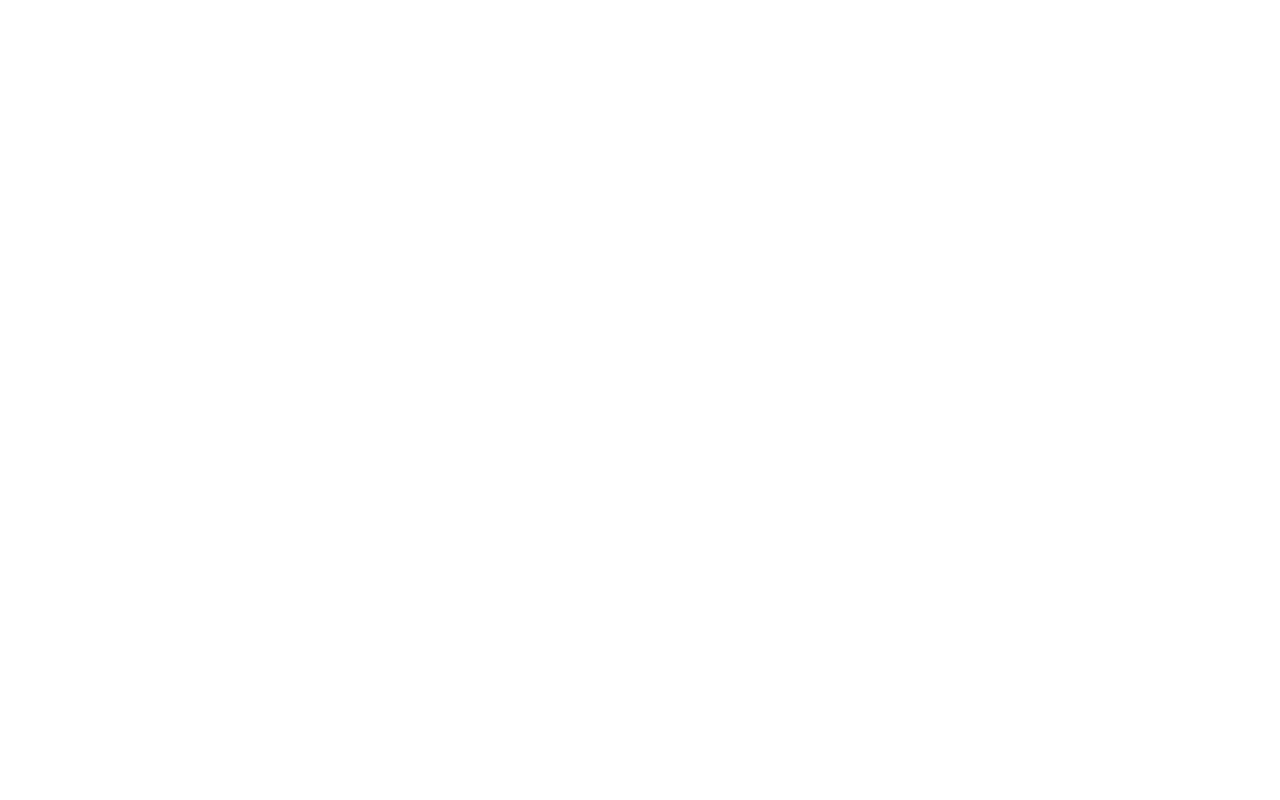
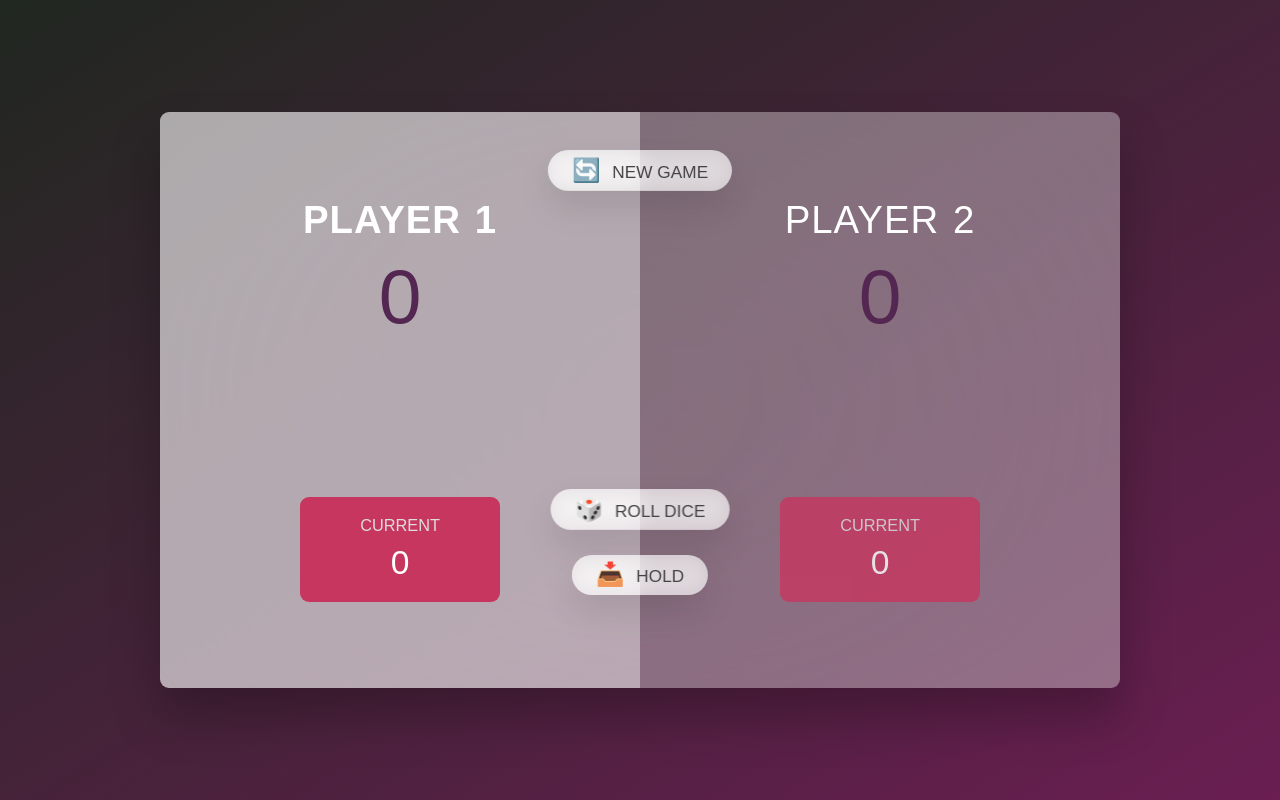
Before and after one commit to prashant-s99/Pig-Game, a plain HTML site: page index.html in a window 1280 px wide. Drawn offline with Linux system fonts and the light colour scheme.

Commit message:
Upgrade1

```diff
--- a/index.html
+++ b/index.html
@@ -3,9 +3,34 @@
 <head>
     <meta charset="UTF-8">
     <meta name="viewport" content="width=device-width, initial-scale=1.0">
+    <link rel="stylesheet" href="style.css">
     <title>Document</title>
 </head>
 <body>
+    <main>
+    <section class="player player-1 player-active">
+        <h2 class="name" id="name-1">Player 1</h2>
+        <p class="score" id="score-1">50</p>
+    <div class="current">
+        <p class="current-label">Current</p>
+        <p class="current-score" id="current-1">0</p>
+    </div>
+    </section>
 
+    <section class="player player-2">
+        <h2 class="name" id="name-2">Player 2</h2>
+        <p class="score" id="score-2">55</p>
+    <div class="current">
+        <p class="current-label">Current</p>
+        <p class="current-score" id="current-2">0</p>
+    </div>
+    </section>
+
+    <img src="/DiceImages/dice-4.png" alt="Dice" class="dice">
+    <button class="btn btn-new">🔄 New game</button>
+    <button class="btn btn-roll">🎲 Roll dice</button>
+    <button class="btn btn-hold">📥 Hold</button>
+    </main>
+    <script src="script.js"></script>
 </body>
 </html>
--- a/script.js
+++ b/script.js
@@ -1 +1,47 @@
 'use strict';
+
+const score1= document.getElementById('score-1');
+const score2= document.getElementById('score-2');
+
+const currentScr1=document.getElementById('current-1');
+const currentScr2=document.getElementById('current-2');
+
+const dice= document.querySelector(".dice")
+
+const btnNew= document.querySelector('.btn-new');
+const btnRoll= document.querySelector('.btn-roll');
+const btnHold= document.querySelector('.btn-hold');
+
+let currentScore=0;
+let activePlayer=0;
+
+//Initial Conditions
+score1.textContent=0;
+score2.textContent=0;
+dice.classList.add('hidden');
+
+//Rolling dice functionality
+btnRoll.addEventListener('click',function(){
+    //Generating a random number.
+    const dicenum= Math.trunc(Math.random() * 6) + 1;
+
+    //Displaying the dice.
+    dice.classList.remove('hidden');
+    dice.src=`/DiceImages/dice-${dicenum}.png`;
+
+    //Checking for rolled 1: if true switch the player
+    if(dicenum!==1) //Add to current score.
+    {
+        currentScore+=dicenum;
+        currentScr1.textContent=currentScore;
+    }
+    else //Switch to next player
+    {
+        currentScore=0;
+        currentScr1.textContent=currentScore;
+        document.querySelector(`.player-${activePlayer}`).classList.remove('player-active');
+        activePlayer= activePlayer === 1 ? 2 : 1;
+        document.querySelector(`.player-${activePlayer}`).classList.add('player-active');
+    }
+
+});
--- a/style.css
+++ b/style.css
@@ -0,0 +1,170 @@
+* {
+    margin: 0;
+    padding: 0;
+    box-sizing: inherit;
+  }
+
+  html {
+    font-size: 60%;
+    box-sizing: border-box;
+  }
+
+  body {
+    font-family: 'Nunito', sans-serif;
+    font-weight: 400;
+    height: 100vh;
+    color: #ffffff;
+    background-image:linear-gradient(to top left, #6a1e52 0%, #202720 100%);
+    display:flex;
+    align-items:center;
+    justify-content: center;
+  }
+
+
+  /* LAYOUT */
+main {
+    position: relative;
+    width: 100rem;
+    height: 60rem;
+    background-color: rgba(255, 255, 255, 0.35);
+    backdrop-filter: blur(200px);
+    filter: blur();
+    box-shadow: 0 3rem 5rem rgba(0, 0, 0, 0.25);
+    border-radius: 9px;
+    overflow: hidden;
+    display: flex;
+  }
+
+  .player {
+    flex: 50%;
+    padding: 9rem;
+    display:flex;
+    flex-direction: column;
+    align-items: center;
+    transition: all 0.75s;
+  }
+
+  /* ELEMENTS */
+.name {
+    position: relative;
+    font-size: 4rem;
+    text-transform: uppercase;
+    letter-spacing: 1px;
+    word-spacing: 2px;
+    font-weight: 300;
+    margin-bottom: 1rem;
+  }
+
+  .score {
+    font-size: 8rem;
+    font-weight: 300;
+    color: #532751;
+    margin-bottom:auto;
+  }
+
+  .player-active {
+    background-color: rgba(255, 255, 255, 0.4);
+  }
+  .player-active .name {
+    font-weight: 700;
+  }
+  .player-active .score {
+    font-weight: 400;
+  }
+
+  .player-active .current {
+    opacity: 1;
+  }
+
+  .current {
+    background-color: #c7365f;
+    opacity: 0.8;
+    border-radius: 9px;
+    color: #fff;
+    width: 65%;
+    padding: 2rem;
+    text-align: center;
+    transition: all 0.75s;
+  }
+
+  .current-label {
+    text-transform: uppercase;
+    margin-bottom: 1rem;
+    font-size: 1.7rem;
+    color: #ddd;
+  }
+
+  .current-score {
+    font-size: 3.5rem;
+  }
+
+  /* ABSOLUTE POSITIONED ELEMENTS */
+  .btn {
+    position: absolute;
+    left: 50%;
+    transform: translateX(-50%);
+    color: #444;
+    background: none;
+    border: none;
+    font-family: inherit;
+    font-size: 1.8rem;
+    text-transform: uppercase;
+    cursor: pointer;
+    font-weight: 400;
+    transition: all 0.2s;
+
+    background-color: white;
+    background-color: rgba(255, 255, 255, 0.6);
+    backdrop-filter: blur(10px);
+
+    padding: 0.7rem 2.5rem;
+    border-radius: 50rem;
+    box-shadow: 0 1.75rem 3.5rem rgba(0, 0, 0, 0.1);
+  }
+
+  .btn::first-letter {
+    font-size: 2.4rem;
+    display: inline-block;
+    margin-right: 0.7rem;
+  }
+
+  .btn-new {
+    top: 4rem;
+  }
+  .btn-roll {
+    top: 39.3rem;
+  }
+  .btn-hold {
+    top: 46.1rem;
+  }
+
+  .btn:active {
+    transform: translate(-50%, 5px);
+    box-shadow: 0 1rem 2rem rgba(0, 0, 0, 0.15);
+  }
+
+  .btn:focus {
+    outline: none;
+  }
+
+  .dice {
+    position: absolute;
+    left: 50%;
+    top: 16.5rem;
+    transform: translateX(-50%);
+    height: 10rem;
+    box-shadow: 0 2rem 5rem rgba(0, 0, 0, 0.2);
+  }
+
+  .player-winner {
+    background-color: #2f2f2f;
+  }
+
+  .player-winner .name {
+    font-weight: 700;
+    color: #c7365f;
+  }
+
+  .hidden{
+    display: none;
+  }
```
Also changed, not shown: DiceImages/dice-1.png (added), DiceImages/dice-2.png (added), DiceImages/dice-3.png (added), DiceImages/dice-4.png (added), DiceImages/dice-5.png (added), DiceImages/dice-6.png (added), FlowChart/pig-game-flowchart.png (added).
